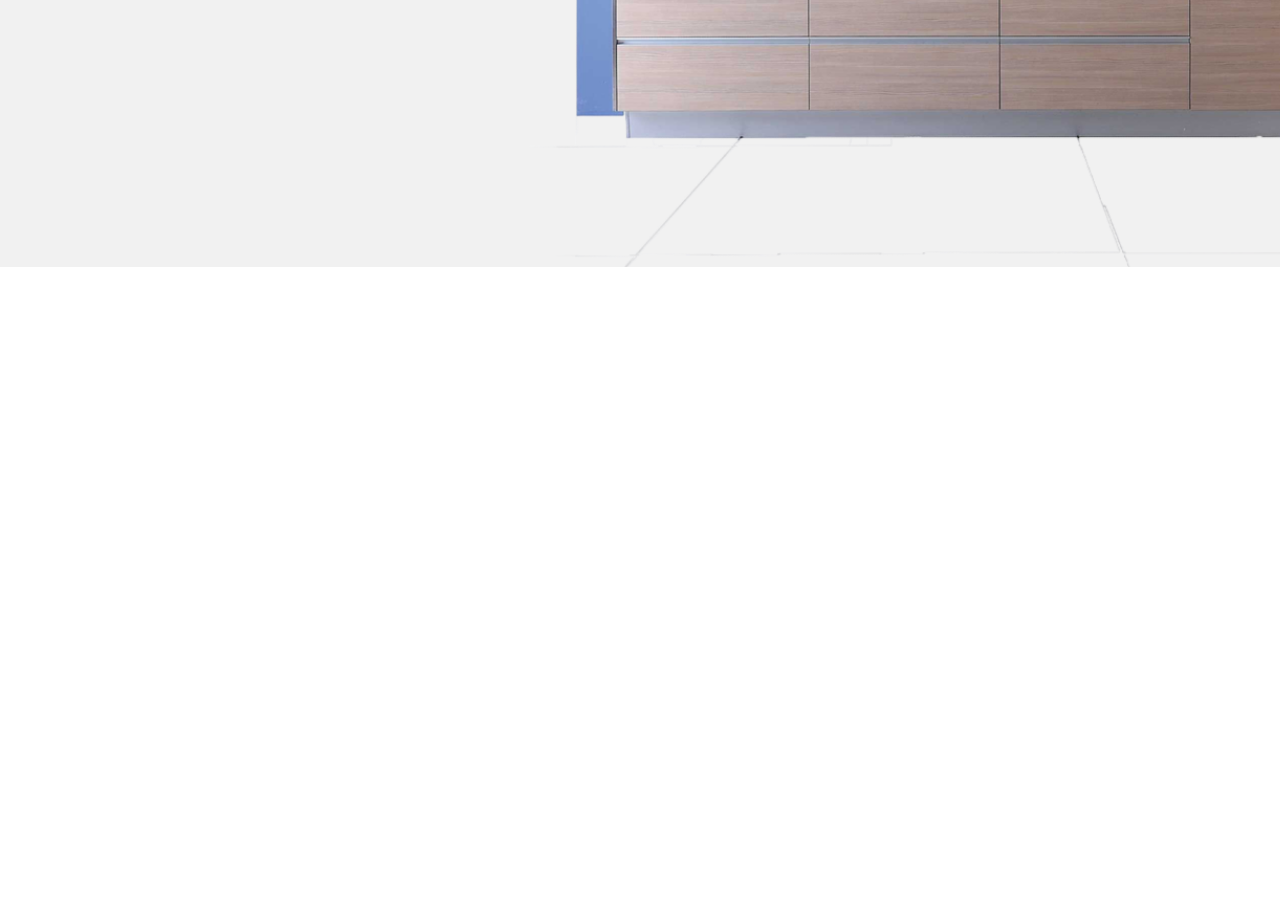
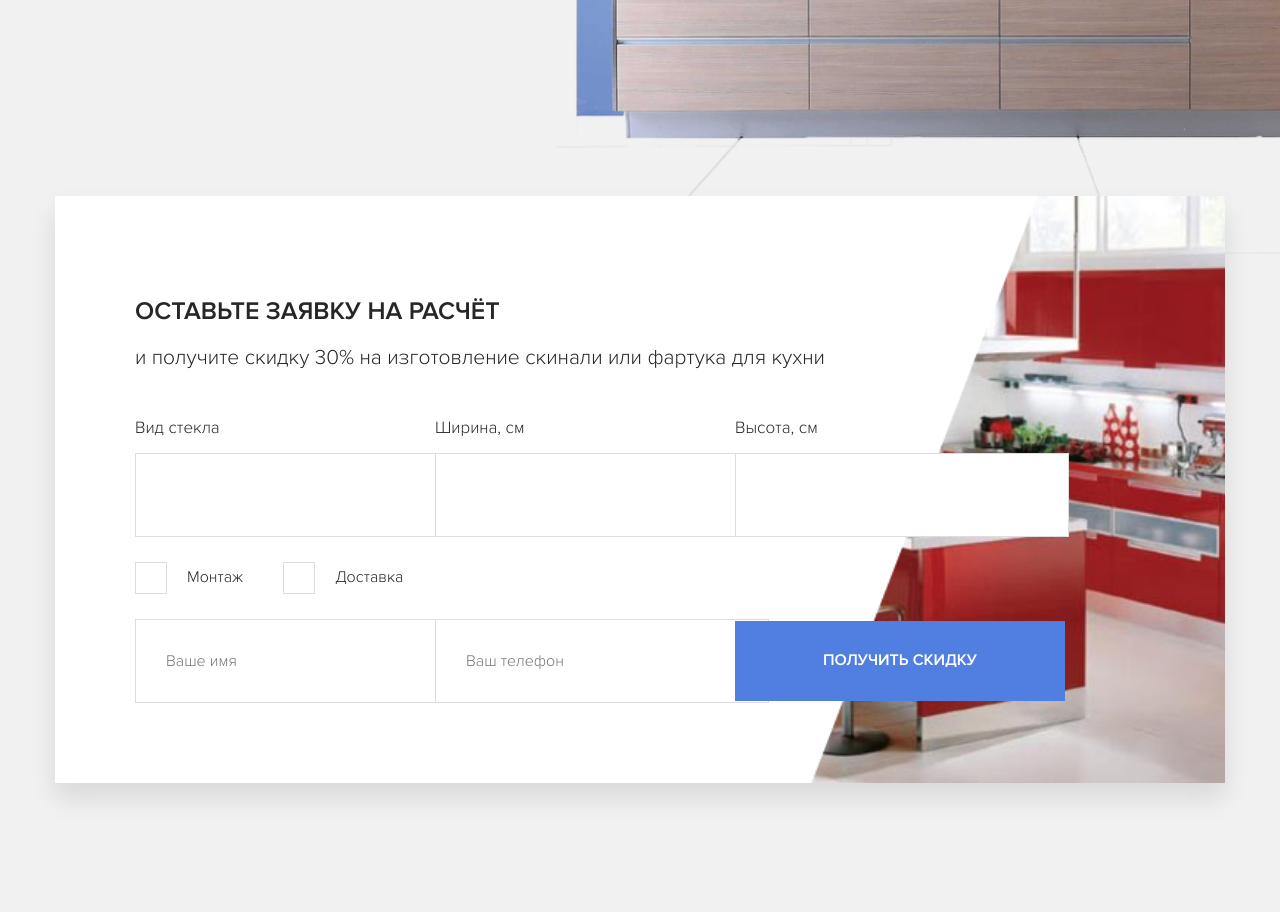
Before and after one commit to batonsosmetanoy/skinali-by-Glo-Academy, a plain HTML site: page index.html in a window 1280 px wide. Shown: the part 536-1448 px from the top of the page. Before the commit the page ends 803 px from the top, so only its background shows below. Drawn offline with Linux system fonts and the light colour scheme.

Commit message:
feat: add main form section

```diff
--- a/index.html
+++ b/index.html
@@ -60,5 +60,53 @@
     <!-- /.hero -->
   </header>
   <!-- /.header -->
+
+  <main>
+    <section class="offer bg-secondary">
+      <div class="container">
+        <div class="offer__block offer-block">
+          <h2 class="offer__title">Оставьте заявку на расчёт</h2>
+          <span class="offer__subtitle">и получите скидку 30% на изготовление скинали или фартука для кухни</span>
+          <form action="#" class="form offer__form">
+            <div class="form__row">
+              <div class="form__group">
+                <label for="" class="form__label">Вид стекла</label>
+                <input type="text" class="input form__input">
+              </div>
+              <div class="form__group">
+                <label for="" class="form__label">Ширина, см</label>
+                <input type="text" class="input form__input">
+              </div>
+              <div class="form__group">
+                <label for="" class="form__label">Высота, см</label>
+                <input type="text" class="input form__input">
+              </div>
+            </div>
+            <div class="form__row form__row-checkbox">
+              <div class="form__checkbox">
+                <input class="checkbox" type="checkbox" id="install">
+                <label class="checkbox-label" for="install">Монтаж</label>
+              </div>
+              <div class="form__checkbox">
+                <input class="checkbox" type="checkbox" id="delivery">
+                <label class="checkbox-label" for="delivery">Доставка</label>
+              </div>
+            </div>
+            <div class="form__row">
+              <div class="form__group">
+                <input class="input form__input" type="text" placeholder="Ваше имя">
+              </div>
+              <div class="form__group">
+                <input class="input form__input" type="tel" placeholder="Ваш телефон">
+              </div>
+              <div class="form__group">
+                <input type="submit" class="button form__button" value="Получить скидку">
+              </div>
+            </div>
+          </form>
+        </div>
+      </div>
+    </section>
+  </main>
 </body>
 </html>
--- a/sass/_colors.sass
+++ b/sass/_colors.sass
@@ -1,3 +1,4 @@
 $text-color: #262626
 $text-color-light: #7b7b79
 $primary: #507fe1
+$bg-secondary: #f1f1f1
--- a/sass/_interface.sass
+++ b/sass/_interface.sass
@@ -16,6 +16,29 @@ body
   background-color: $primary
   color: #ffffff
   +bold
+.bg-secondary
+  background: $bg-secondary
+.input
+  height: 80px
+  padding-left: 30px
+  border: 1px solid #dddddd
+input[type="checkbox"]
+  display: none
+  &:checked + label:before
+    background-color: $primary
+.checkbox
+  &-label
+    display: flex
+    align-items: center
+    margin-right: 40px
+    &:hover
+      cursor: pointer
+    &:before
+      content: ''
+      width: 30px
+      height: 30px
+      border: 1px solid #dddddd
+      margin-right: 20px
 @media (max-width: 576px)
   .button-o
     font-size: 10px
--- /dev/null
+++ b/sass/blocks/_offer.sass
@@ -0,0 +1,63 @@
+.offer
+  padding: 129px 0
+  &-block
+    background: #ffffff url('../img/offer/form-bg.png') no-repeat center right
+    background-size: contain
+    box-shadow: 0 15px 25px rgba(0, 0, 0, 0.1)
+    padding: 80px
+    margin-top: -200px
+  &__title
+    font-size: 25px
+    text-transform: uppercase
+    +bold
+    margin-bottom: 20px
+  &__subtitle
+    display: block
+    font-size: 21px
+    margin-bottom: 48px
+.form
+  &__row
+    display: flex
+    align-items: center
+    max-width: 900px
+    margin-bottom: 25px
+    &:last-child
+      margin-bottom: 0
+  &__label
+    display: block
+    font-size: 17px
+    margin-bottom: 15px
+  &__group
+    flex-basis: 33.33%
+  &__input
+    width: 100%
+    border-right-width: 0px
+    &:last-child
+      border-right-width: 1px
+  &__button
+    height: 80px
+    width: 110%
+@media (max-width: 1199px)
+  .offer
+    &-block
+      background-position: center right -120px
+@media (max-width: 768px)
+  .offer
+    &-block
+      background: none
+      background-color: #ffffff
+      padding: 40px
+    &__title
+      font-size: 18px
+    &__subtitle
+      font-size: 16px
+  .form
+    &__row
+      flex-direction: column
+      &-checkbox
+        flex-direction: row
+    &__group
+      flex-basis: 100%
+      width: 100%
+    &__input
+      margin-bottom: 20px
--- a/sass/style.sass
+++ b/sass/style.sass
@@ -15,3 +15,6 @@
 
 // Hero
 @import 'blocks/hero'
+
+// Offer
+@import 'blocks/offer'
```
Also changed, not shown: css/style.css, img/offer/form-bg.png (added), img/offer/form-bg_original.jpg (added), 1 other file.
